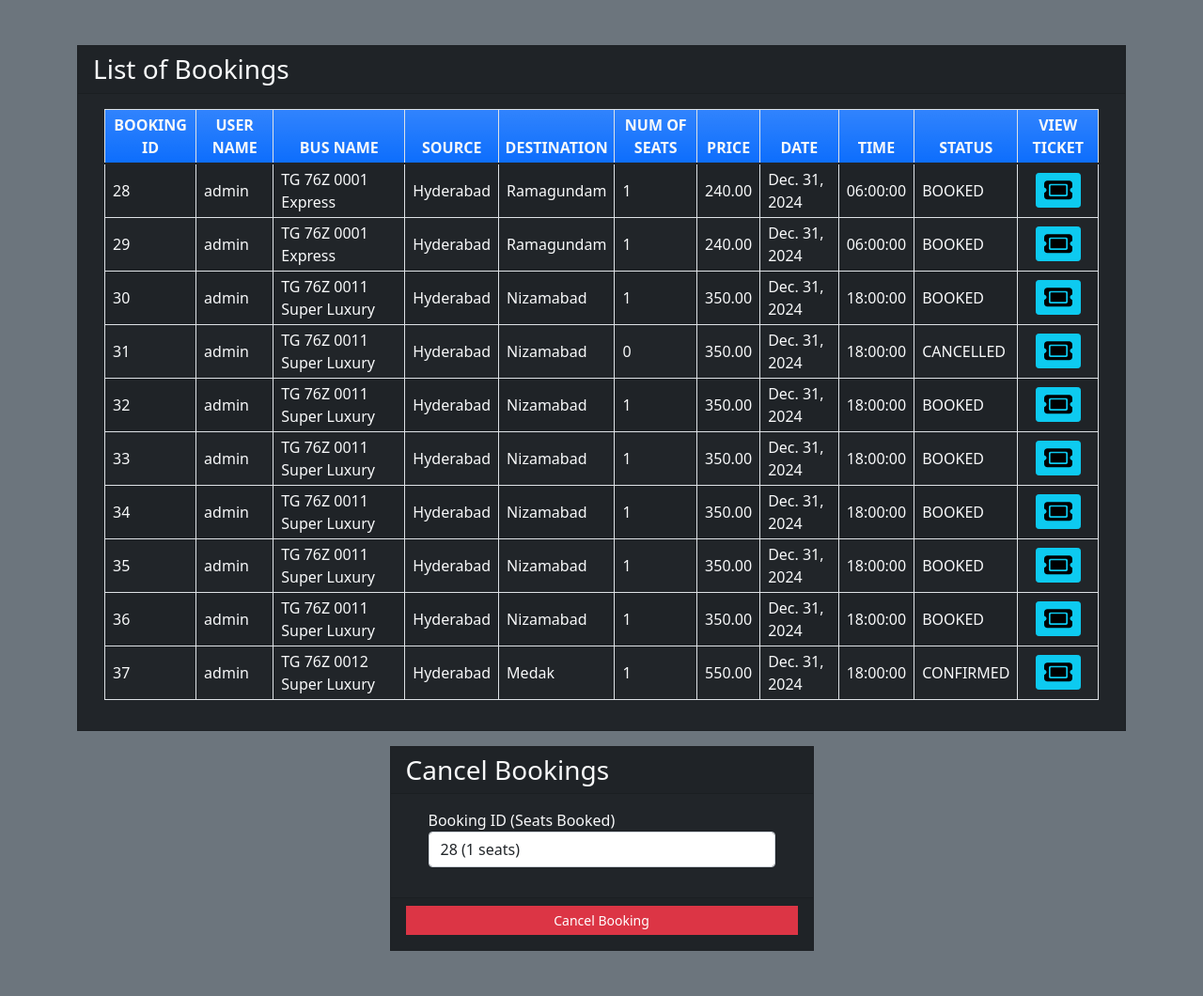
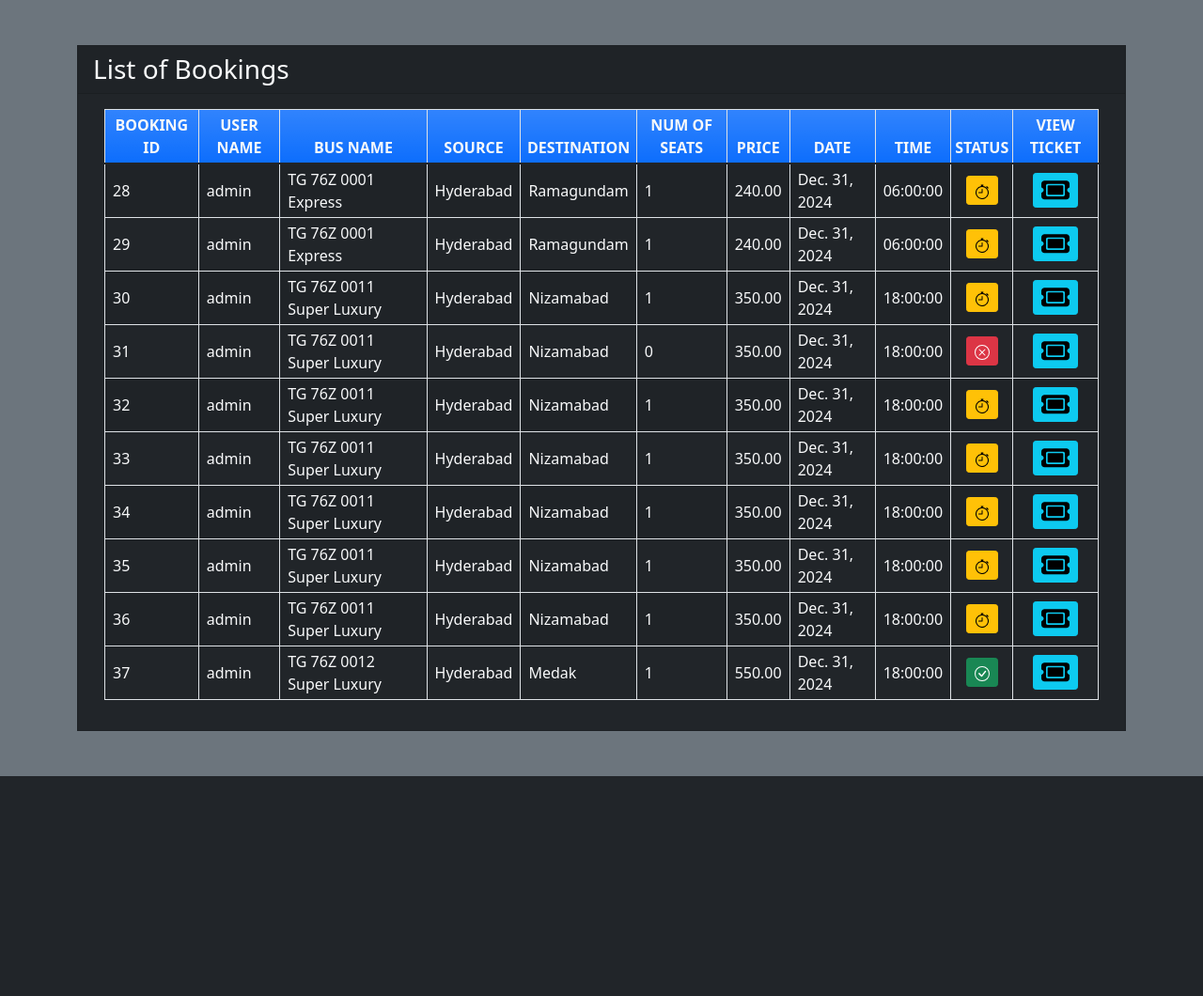
Before and after one commit to vikas-kurimelly/new-bus, a Django app: page /seebookings in a window 1280 px wide. Shown: the part 56-1116 px from the top of the page at 94% size. After the commit the page ends 882 px from the top, so only its background shows below. Run offline with Django 5.2, Linux system fonts and the light colour scheme; a user stored in the database is signed in; data comes from the database, SQL or seed files in the repository; both versions use the stored data as it was after the commit.

Commit message:
changes in status and icons

```diff
--- a/myapp/templates/a1/booklist.html
+++ b/myapp/templates/a1/booklist.html
@@ -28,31 +28,104 @@
           <tbody>
             {% for row in book_list %}
             <tr>
-              <td class="px-2 py-1 align-middle text-light">{{row.id}}</td>
-              <td class="px-2 py-1 align-middle text-light">{{row.name}}</td>
+              <td class="px-2 py-1 align-middle text-light">{{ row.id }}</td>
+              <td class="px-2 py-1 align-middle text-light">{{ row.name }}</td>
               <td class="px-2 py-1 align-middle text-light">
-                {{row.bus_name}}
+                {{ row.bus_name }}
               </td>
-              <td class="px-2 py-1 align-middle text-light">{{row.source}}</td>
-              <td class="px-2 py-1 align-middle text-light">{{row.dest}}</td>
-              <td class="px-2 py-1 align-middle text-light">{{row.nos}}</td>
-              <td class="px-2 py-1 align-middle text-light">{{row.price}}</td>
-              <td class="px-2 py-1 align-middle text-light">{{row.date}}</td>
-              <td class="px-2 py-1 align-middle text-light">{{row.time}}</td>
-              <td class="px-2 py-1 align-middle text-light">{{row.status}}</td>
+              <td class="px-2 py-1 align-middle text-light">
+                {{ row.source }}
+              </td>
+              <td class="px-2 py-1 align-middle text-light">{{ row.dest }}</td>
+              <td class="px-2 py-1 align-middle text-light">{{ row.nos }}</td>
+              <td class="px-2 py-1 align-middle text-light">{{ row.price }}</td>
+              <td class="px-2 py-1 align-middle text-light">{{ row.date }}</td>
+              <td class="px-2 py-1 align-middle text-light">{{ row.time }}</td>
+              <td class="px-2 py-1 align-middle text-center">
+                {% if row.status == 'BOOKED' %}
+                <div class="btn btn-warning btn-sm" disabled>
+                  <svg
+                    xmlns="http://www.w3.org/2000/svg"
+                    width="16"
+                    height="16"
+                    fill="currentColor"
+                    class="bi bi-stopwatch"
+                    viewBox="0 0 16 16"
+                  >
+                    <path
+                      d="M8.5 5.6a.5.5 0 1 0-1 0v2.9h-3a.5.5 0 0 0 0 1H8a.5.5 0 0 0 .5-.5z"
+                    />
+                    <path
+                      d="M6.5 1A.5.5 0 0 1 7 .5h2a.5.5 0 0 1 0 1v.57c1.36.196 2.594.78 3.584 1.64l.012-.013.354-.354-.354-.353a.5.5 0 0 1 .707-.708l1.414 1.415a.5.5 0 1 1-.707.707l-.353-.354-.354.354-.013.012A7 7 0 1 1 7 2.071V1.5a.5.5 0 0 1-.5-.5M8 3a6 6 0 1 0 .001 12A6 6 0 0 0 8 3"
+                    />
+                  </svg>
+                </div>
+                {% elif row.status == 'CONFIRMED' %}
+                <div class="btn btn-success btn-sm" disabled>
+                  <svg
+                    xmlns="http://www.w3.org/2000/svg"
+                    width="16"
+                    height="16"
+                    fill="currentColor"
+                    class="bi bi-check-circle"
+                    viewBox="0 0 16 16"
+                  >
+                    <path
+                      d="M8 15A7 7 0 1 1 8 1a7 7 0 0 1 0 14m0 1A8 8 0 1 0 8 0a8 8 0 0 0 0 16"
+                    />
+                    <path
+                      d="m10.97 4.97-.02.022-3.473 4.425-2.093-2.094a.75.75 0 0 0-1.06 1.06L6.97 11.03a.75.75 0 0 0 1.079-.02l3.992-4.99a.75.75 0 0 0-1.071-1.05"
+                    />
+                  </svg>
+                </div>
+                {% elif row.status == 'CANCELLED' %}
+                <div class="btn btn-danger btn-sm" disabled>
+                  <svg
+                    xmlns="http://www.w3.org/2000/svg"
+                    width="16"
+                    height="16"
+                    fill="currentColor"
+                    class="bi bi-x-circle"
+                    viewBox="0 0 16 16"
+                  >
+                    <path
+                      d="M8 15A7 7 0 1 1 8 1a7 7 0 0 1 0 14m0 1A8 8 0 1 0 8 0a8 8 0 0 0 0 16"
+                    />
+                    <path
+                      d="M4.646 4.646a.5.5 0 0 1 .708 0L8 7.293l2.646-2.647a.5.5 0 0 1 .708.708L8.707 8l2.647 2.646a.5.5 0 0 1-.708.708L8 8.707l-2.646 2.647a.5.5 0 0 1-.708-.708L7.293 8 4.646 5.354a.5.5 0 0 1 0-.708"
+                    />
+                  </svg>
+                </div>
+                {% else %}
+                <div class="btn btn-secondary btn-sm" disabled>
+                  <svg
+                    xmlns="http://www.w3.org/2000/svg"
+                    width="16"
+                    height="16"
+                    fill="currentColor"
+                    class="bi bi-ban"
+                    viewBox="0 0 16 16"
+                  >
+                    <path
+                      d="M15 8a6.97 6.97 0 0 0-1.71-4.584l-9.874 9.875A7 7 0 0 0 15 8M2.71 12.584l9.874-9.875a7 7 0 0 0-9.874 9.874ZM16 8A8 8 0 1 1 0 8a8 8 0 0 1 16 0"
+                    />
+                  </svg>
+                </div>
+                {% endif %}
+              </td>
               <td class="px-2 py-1 align-middle text-center">
                 <button
                   type="button"
                   class="btn btn-info btn-sm"
                   data-bs-toggle="modal"
-                  data-bs-target="#ticketModal{{row.id}}"
+                  data-bs-target="#ticketModal{{ row.id }}"
                 >
                   <svg
                     xmlns="http://www.w3.org/2000/svg"
                     viewBox="0 0 576 512"
                     style="width: 30px"
                   >
-                    <!--!Font Awesome Free 6.7.2 by @fontawesome - https://fontawesome.com License - https://fontawesome.com/license/free Copyright 2024 Fonticons, Inc.-->
+                    <!-- Font Awesome Icon -->
                     <path
                       d="M64 64C28.7 64 0 92.7 0 128l0 64c0 8.8 7.4 15.7 15.7 18.6C34.5 217.1 48 235 48 256s-13.5 38.9-32.3 45.4C7.4 304.3 0 311.2 0 320l0 64c0 35.3 28.7 64 64 64l448 0c35.3 0 64-28.7 64-64l0-64c0-8.8-7.4-15.7-15.7-18.6C541.5 294.9 528 277 528 256s13.5-38.9 32.3-45.4c8.3-2.9 15.7-9.8 15.7-18.6l0-64c0-35.3-28.7-64-64-64L64 64zm64 112l0 160c0 8.8 7.2 16 16 16l288 0c8.8 0 16-7.2 16-16l0-160c0-8.8-7.2-16-16-16l-288 0c-8.8 0-16 7.2-16 16zM96 160c0-17.7 14.3-32 32-32l320 0c17.7 0 32 14.3 32 32l0 192c0 17.7-14.3 32-32 32l-320 0c-17.7 0-32-14.3-32-32l0-192z"
                     />
@@ -60,15 +133,18 @@
                 </button>
                 <div
                   class="modal fade"
-                  id="ticketModal{{row.id}}"
+                  id="ticketModal{{ row.id }}"
                   tabindex="-1"
-                  aria-labelledby="ticketModalLabel{{row.id}}"
+                  aria-labelledby="ticketModalLabel{{ row.id }}"
                   aria-hidden="true"
                 >
                   <div class="modal-dialog modal-dialog-centered">
                     <div class="modal-content bg-dark text-light">
                       <div class="modal-header">
-                        <h5 class="modal-title" id="ticketModalLabel{{row.id}}">
+                        <h5
+                          class="modal-title"
+                          id="ticketModalLabel{{ row.id }}"
+                        >
                           Booking Details
                         </h5>
                         <button
@@ -81,28 +157,28 @@
                       <div class="modal-body">
                         <ul class="list-group list-group-flush">
                           <li class="list-group-item bg-dark text-light">
-                            <b>Bus name:</b> {{row.bus_name}}
+                            <b>Bus name:</b> {{ row.bus_name }}
                           </li>
                           <li class="list-group-item bg-dark text-light">
-                            <b>Starting point:</b> {{row.source}}
+                            <b>Starting point:</b> {{ row.source }}
                           </li>
                           <li class="list-group-item bg-dark text-light">
-                            <b>Destination point:</b> {{row.dest}}
+                            <b>Destination point:</b> {{ row.dest }}
                           </li>
                           <li class="list-group-item bg-dark text-light">
-                            <b>Number of seats:</b> {{row.nos}}
+                            <b>Number of seats:</b> {{ row.nos }}
                           </li>
                           <li class="list-group-item bg-dark text-light">
-                            <b>Price:</b> {{row.price}}
+                            <b>Price:</b> {{ row.price }}
                           </li>
                           <li class="list-group-item bg-dark text-light">
-                            <b>Date:</b> {{row.date}}
+                            <b>Date:</b> {{ row.date }}
                           </li>
                           <li class="list-group-item bg-dark text-light">
-                            <b>Time:</b> {{row.time}}
+                            <b>Time:</b> {{ row.time }}
                           </li>
                           <li class="list-group-item bg-dark text-light">
-                            <b>Status:</b> {{row.status}}
+                            <b>Status:</b> {{ row.status }}
                           </li>
                         </ul>
                       </div>
@@ -117,49 +193,5 @@
       </div>
     </div>
   </div>
-  <div class="row mt-3 justify-content-center">
-    <div class="col-lg-5 col-md-7 col-sm-10 col-xs-12">
-      <div class="card rounded-0 bg-dark text-light">
-        <div class="card-header">
-          <div class="card-title h3 mb-0">Cancel Bookings</div>
-        </div>
-        <div class="card-body">
-          <div class="container-fluid">
-            <form
-              action="{% url 'cancellings' %}"
-              method="post"
-              id="cancel-form"
-            >
-              {% csrf_token %}
-              <div class="mb-3">
-                <label for="bus_id" class="control-label"
-                  >Booking ID (Seats Booked)</label
-                >
-                <select name="bus_id" id="bus_id" class="form-control">
-                  {% for row in book_list %}
-                  <option value="{{ row.id }}">
-                    {{ row.id }} ({{ row.nos }} seats)
-                  </option>
-                  {% endfor %}
-                </select>
-              </div>
-              {% if error %}
-              <div class="alert alert-danger">{{error}}</div>
-              {% endif %}
-            </form>
-          </div>
-        </div>
-        <div class="card-footer text-center">
-          <button
-            class="btn btn-sm rounded-0 btn-danger w-100 mb-2"
-            form="cancel-form"
-          >
-            Cancel Booking
-          </button>
-        </div>
-      </div>
-    </div>
-  </div>
 </div>
-
 {% endblock %}
```
Also changed, not shown: myapp/models.py (+29 -13 lines), db.sqlite3.
